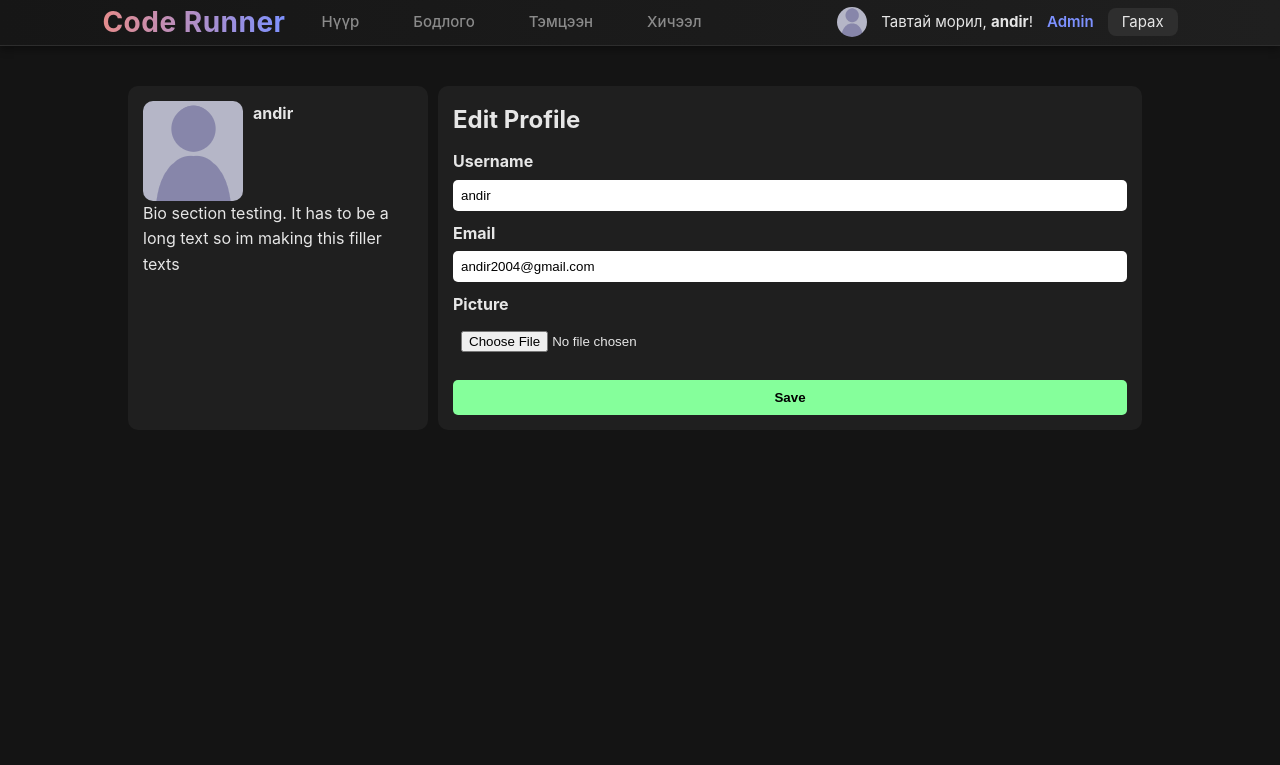
After one commit to Tiez/DiplomaProject, a Flask app: page /profile/1/edit in a window 1280 px wide. The commit adds this page. Shown: the top 765 px of the page. Run offline with Flask 3, Linux system fonts and the light colour scheme; a user stored in the database is signed in; data comes from the database, SQL or seed files in the repository; both versions use the stored data as it was after the commit.

Commit message:
Edit profile page unfinished

```diff
--- a/run.py
+++ b/run.py
@@ -170,7 +170,7 @@ def getContributions(id):
 @app.route("/profile_data/<int:id>")
 def profile_data(id):
     conn = get_db_connection()
-    data = conn.execute("SELECT id, username, email FROM users WHERE id = ?;", (id,)).fetchone()
+    data = conn.execute("SELECT id, username, email, imageFile FROM users WHERE id = ?;", (id,)).fetchone()
     conn.close()
 
 
@@ -181,6 +181,40 @@ def profile_data(id):
 @app.route("/profile/<int:id>")
 def profile(id):
     return render_template("UserProfile.html", userID={"id":id, "username":current_user.username})
+
+@login_required
+@app.route("/profile/<int:id>/edit")
+def editProfile(id):
+
+    return render_template("editProfile.html", userID={"id":id, "username":current_user.username})
+
+@app.route("/updateProfile/<int:user_id>", methods=["PATCH"])
+@login_required
+def update_profile(user_id):
+    # Ensure the logged-in user is updating their own profile
+    if current_user.id != user_id:
+        abort(403)
+
+    data = request.get_json()
+    if not data:
+        return jsonify({"error": "Missing JSON body"}), 400
+
+    username = data.get("username")
+    email = data.get("email")
+
+    user = User.query.get(user_id)
+    if not user:
+        return jsonify({"error": "User not found"}), 404
+
+    if username:
+        user.username = username
+    if email:
+        user.email = email
+
+    db.session.commit()
+
+    return jsonify({"message": "Profile updated successfully"})
+
 
 @login_required
 @app.route("/problemsheet")
--- a/templates/UserProfile.html
+++ b/templates/UserProfile.html
@@ -221,7 +221,7 @@
 
         <div class="user_section">
             <div style="display: flex; justify-content: start;">
-                <img class="profile_picture" src="../../static/pictures/Defaultuser.png">
+                <img class="profile_picture" src="../../static/ProfilePictures/Defaultuser.png">
                 <div class="name" id="username">
                     {{ userID["username"] }}
                 </div>
@@ -230,7 +230,7 @@
                 Bio section testing. It has to be a long text so im making this filler texts
             </div>
             {% if current_user.is_authenticated and current_user.id == userID["id"] %}
-            <a href="{{ url_for('profile', id=current_user.id) }}">Edit Profile</a>
+            <a href="{{ url_for('editProfile', id=current_user.id) }}">Edit Profile</a>
             {% endif %}
             <div class=" user_trophies">Trophies
             </div>
@@ -266,6 +266,7 @@
             console.log(user)
             document.getElementById("username").innerText = user["userData"]["username"];
             document.getElementById("bio").innerText = user["userData"]["email"];
+            document.getElementById("profile_picture").src = user["userData"]["imageFile"];
                 // ... update all fields dynamically
             }
 
--- a/templates/base.html
+++ b/templates/base.html
@@ -118,7 +118,6 @@
         <nav>
             <div class="nav-left">
                 <div class="title">Code Runner</div>
-
                 <a class="nav-btn" href="{{ url_for('dashboard') }}">Нүүр</a>
                 <a class="nav-btn" href="{{ url_for('problemsheet') }}">Бодлого</a>
                 <a class="nav-btn" href="{{ url_for('contest') }}">Тэмцээн</a>
@@ -126,14 +125,13 @@
             </div>
 
             <div class="user-info">
-
                 {% if current_user.is_authenticated %}
                 <a href="{{ url_for('profile', id=current_user.id) }}"><img
                         style="border-radius: 50px; align-items: center; display: flex;" width="30"
-                        src="{{ url_for('static', filename='pictures/Defaultuser.png') }}"></a>
+                        src="{{ url_for('static', filename='/ProfilePictures/Defaultuser.png') }}"></a>
                 {% else %}
                 <img style="border-radius: 50px; align-items: center; display: flex;" width="30"
-                    src="{{ url_for('static', filename='pictures/Defaultuser.png') }}">
+                    src="{{ url_for('static', filename='/ProfilePictures/Defaultuser.png') }}">
                 {% endif %}
 
 
--- /dev/null
+++ b/templates/editProfile.html
@@ -0,0 +1,163 @@
+{% extends "base.html" %}
+
+
+{% block style %}
+
+{% endblock %}
+
+{% block content %}
+
+
+<style>
+    .user_section {
+        display: flex;
+        flex-direction: column;
+        background-color: #1f1f1f;
+        border-radius: 10px;
+        padding: 15px;
+        margin-right: 10px;
+        flex: 1;
+        max-width: 300px;
+    }
+
+    .profile_picture {
+        width: 100px;
+        height: 100px;
+        border-radius: 10px;
+    }
+
+    .name {
+        padding: 0px 10px;
+        font-weight: bold;
+    }
+
+    .user_info {
+        display: flex;
+        flex-direction: column;
+        flex: 1;
+        padding: 10px;
+        display: flex;
+        background-color: #1f1f1f;
+        border-radius: 10px;
+        padding: 15px;
+        margin-right: 10px;
+    }
+
+
+    .user_info label {
+        margin-top: 10px;
+        font-weight: bold;
+    }
+
+    .user_info input {
+        margin-top: 5px;
+        padding: 8px;
+        border-radius: 5px;
+        border: none;
+        width: 100%;
+        box-sizing: border-box;
+    }
+
+    .user_info button {
+        margin-top: 20px;
+        padding: 10px;
+        border-radius: 5px;
+        border: none;
+        background-color: #85ff9b;
+        font-weight: bold;
+        cursor: pointer;
+        width: 100%;
+    }
+</style>
+</head>
+
+<body>
+
+    <div style="display: flex; flex-direction: row;">
+
+        <div class="user_section">
+            <div style="display: flex; justify-content: start;">
+                <img class="profile_picture" src="../../static/ProfilePictures/Defaultuser.png">
+                <div class="name" id="username">
+                    {{ userID["username"] }}
+                </div>
+            </div>
+            <div class="bio_section" id="bio">
+                Bio section testing. It has to be a long text so im making this filler texts
+            </div>
+        </div>
+
+        <div class="user_info">
+            <h2>Edit Profile</h2>
+
+            <label for="usernameInput">Username</label>
+            <input type="text" id="usernameInput" placeholder="Username">
+
+            <label for="emailInput">Email</label>
+            <input type="email" id="emailInput" placeholder="Email">
+
+            <label for="usernameInput">Picture</label>
+            <input type="file" id="pictureInput" placeholder="Picture">
+
+            <button id="saveBtn">Save</button>
+        </div>
+
+
+
+
+
+
+
+        <script type="module">
+            const USER_ID = {{ userID["id"] }};
+
+            async function loadUser(userId) {
+                try {
+                    const res = await fetch(`/profile_data/${userId}`);
+                    if (!res.ok) throw new Error("Failed to fetch user data");
+
+                    const data = await res.json();
+                    const user = data.userData;
+
+                    document.getElementById("usernameInput").value = user.username;
+                    document.getElementById("emailInput").value = user.email;
+
+                } catch (err) {
+                    console.error(err);
+                    alert("Error loading profile");
+                }
+            }
+
+            async function saveUser(userId) {
+                const username = document.getElementById("usernameInput").value;
+                const email = document.getElementById("emailInput").value;
+
+                try {
+                    const res = await fetch(`/updateProfile/${userId}`, {
+                        method: "PATCH",
+                        headers: { "Content-Type": "application/json" },
+                        body: JSON.stringify({ username, email })
+                    });
+
+                    if (!res.ok) throw new Error("Failed to save profile");
+
+                    alert("Profile updated successfully!");
+                } catch (err) {
+                    console.error(err);
+                    alert("Error saving profile");
+                }
+            }
+
+            document.getElementById("saveBtn").addEventListener("click", () => {
+                saveUser(USER_ID);
+            });
+
+
+            document.getElementById("saveBtn").addEventListener("click", () => {
+                saveUser(USER_ID);
+            });
+
+            loadUser(USER_ID);
+        </script>
+
+        {% endblock %}
--- a/templates/index.html
+++ b/templates/index.html
@@ -505,7 +505,7 @@
             });
             if (problems.length > 0) {
                 problemSelect.value = CURRENT_ID;
-                refreshProblem(problems[0].id);
+                refreshProblem(CURRENT_ID);
             }
         }
         loadProblems();
```
Also changed, not shown: static/ProfilePictures/Defaultuser.png (renamed from static/pictures/Defaultuser.png), templates/ProblemDB.db.
